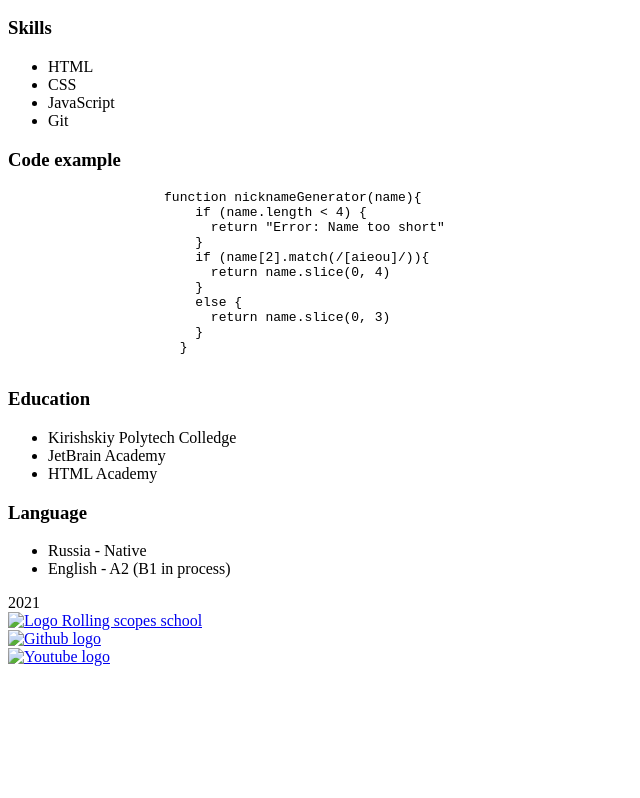
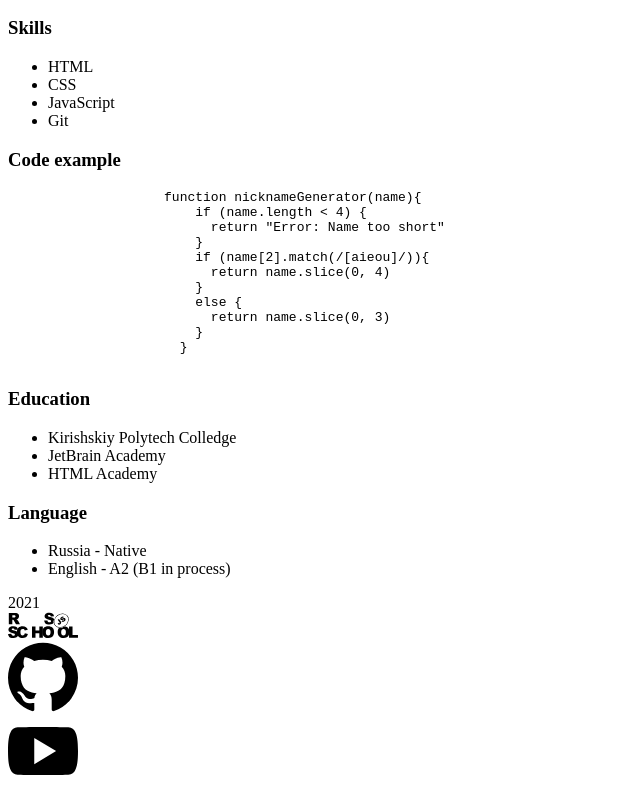
Before and after one commit to alexandr-anderson/rsschool-cv, a plain HTML site: page index.html in a window 1280 px wide. Shown: the part 569-1367 px from the top of the page, without its empty margins (0-640 px from the left). Before the commit the page ends 1243 px from the top, so only its background shows below. Drawn offline with Linux system fonts and the light colour scheme.

Commit message:
feat: add dir assets and style

```diff
--- a/index.html
+++ b/index.html
@@ -90,9 +90,12 @@
     </main>
     <footer class="footer">
         <div class="footer-year">2021</div>
-        <div class="footer-rsschool"><a href="https://rs.school/js/"><img src="путь на лого" alt="Logo Rolling scopes school"></a></div>
-        <div class="footer-github"><a href="https://rs.school/js/"><img src="путь на лого гита" alt="Github logo"></a></div>
-        <div class="footer-youtube"><a href="https://www.youtube.com/channel/UC578nebW2Mn-mNgjEArGZug"><img src="путь на лого ютуба" alt="Youtube logo"></a></div>
+        <div class="footer-rsschool"><a href="https://rs.school/js/">
+                <img src="/rsschool-cv/assets/rs_school_js.svg" alt="Logo Rolling scopes school" width="70"></a></div>
+        <div class="footer-github"><a href="https://github.com/alexandr-anderson">
+                <img src="/rsschool-cv/assets/free-icon-github-logo-25231.svg" alt="Github logo" width="70"></a></div>
+        <div class="footer-youtube"><a href="https://www.youtube.com/channel/UC578nebW2Mn-mNgjEArGZug">
+                <img src="/rsschool-cv/assets/free-icon-youtube-733646.svg" alt="Youtube logo" width="70"></a></div>
     </footer>
 </body>
 
```
Also changed, not shown: assets/free-icon-github-logo-25231.svg (added), assets/free-icon-youtube-733646.svg (added), assets/rs_school_js.svg (added), style/normalize.css (added).
